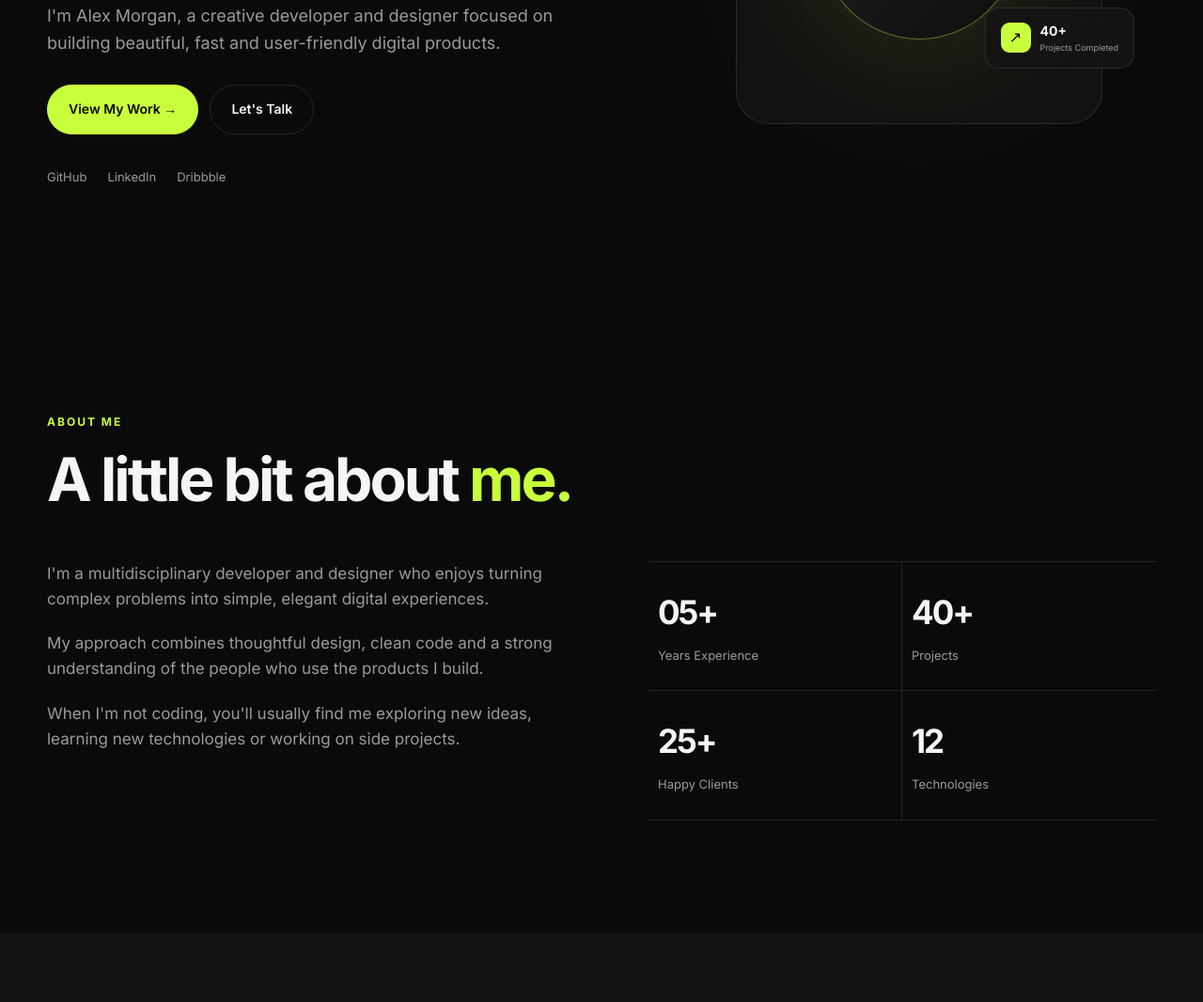
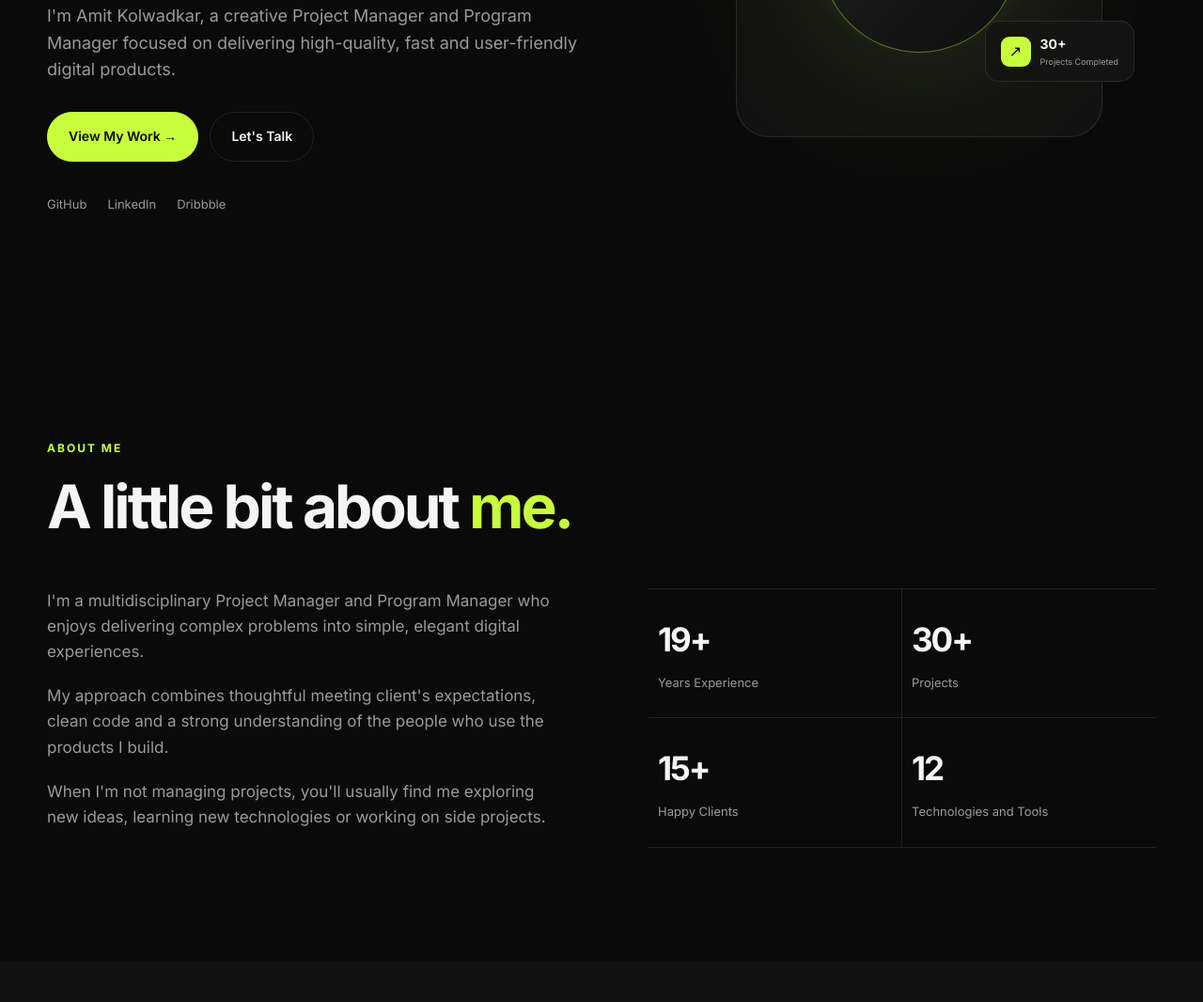
Before and after one commit to amitkollwadkar-sys/Amit_Portfolio, a plain HTML site: page index.html in a window 1280 px wide. Shown: the part 495-1561 px from the top of the page at 94% size. Drawn offline with Linux system fonts and the light colour scheme.

Commit message:
Changes as per my information

```diff
--- a/index.html
+++ b/index.html
@@ -4,7 +4,7 @@
   <meta charset="UTF-8" />
   <meta name="viewport" content="width=device-width, initial-scale=1.0" />
   <meta name="description" content="Modern personal portfolio website" />
-  <title>Amit Kolwadkar from VScode — Portfolio</title>
+  <title>Amit Kolwadkar — Portfolio</title>
 
   <link rel="preconnect" href="https://fonts.googleapis.com">
   <link rel="preconnect" href="https://fonts.gstatic.com" crossorigin>
@@ -52,8 +52,8 @@
         </h1>
 
         <p class="hero-text">
-          I'm Alex Morgan, a creative developer and designer focused on
-          building beautiful, fast and user-friendly digital products.
+          I'm Amit Kolwadkar, a creative Project Manager and Program Manager focused on
+          delivering high-quality, fast and user-friendly digital products.
         </p>
 
         <div class="hero-buttons">
@@ -78,13 +78,13 @@
           <div class="profile-glow"></div>
 
           <div class="profile-avatar">
-            <span>AM</span>
+            <span>AK</span>
           </div>
 
           <div class="floating-card card-one">
             <span>✦</span>
             <div>
-              <strong>5+</strong>
+              <strong>19+</strong>
               <small>Years Experience</small>
             </div>
           </div>
@@ -92,7 +92,7 @@
           <div class="floating-card card-two">
             <span>↗</span>
             <div>
-              <strong>40+</strong>
+              <strong>30+</strong>
               <small>Projects Completed</small>
             </div>
           </div>
@@ -110,40 +110,40 @@
       <div class="about-grid">
         <div class="about-text reveal">
           <p>
-            I'm a multidisciplinary developer and designer who enjoys turning
+            I'm a multidisciplinary Project Manager and Program Manager who enjoys delivering
             complex problems into simple, elegant digital experiences.
           </p>
 
           <p>
-            My approach combines thoughtful design, clean code and a strong
+            My approach combines thoughtful meeting client's expectations, clean code and a strong
             understanding of the people who use the products I build.
           </p>
 
           <p>
-            When I'm not coding, you'll usually find me exploring new ideas,
+            When I'm not managing projects, you'll usually find me exploring new ideas,
             learning new technologies or working on side projects.
           </p>
         </div>
 
         <div class="about-stats reveal">
           <div class="stat">
-            <strong>05+</strong>
+            <strong>19+</strong>
             <span>Years Experience</span>
           </div>
 
           <div class="stat">
-            <strong>40+</strong>
+            <strong>30+</strong>
             <span>Projects</span>
           </div>
 
           <div class="stat">
-            <strong>25+</strong>
+            <strong>15+</strong>
             <span>Happy Clients</span>
           </div>
 
           <div class="stat">
             <strong>12</strong>
-            <span>Technologies</span>
+            <span>Technologies and Tools</span>
           </div>
         </div>
       </div>
```
